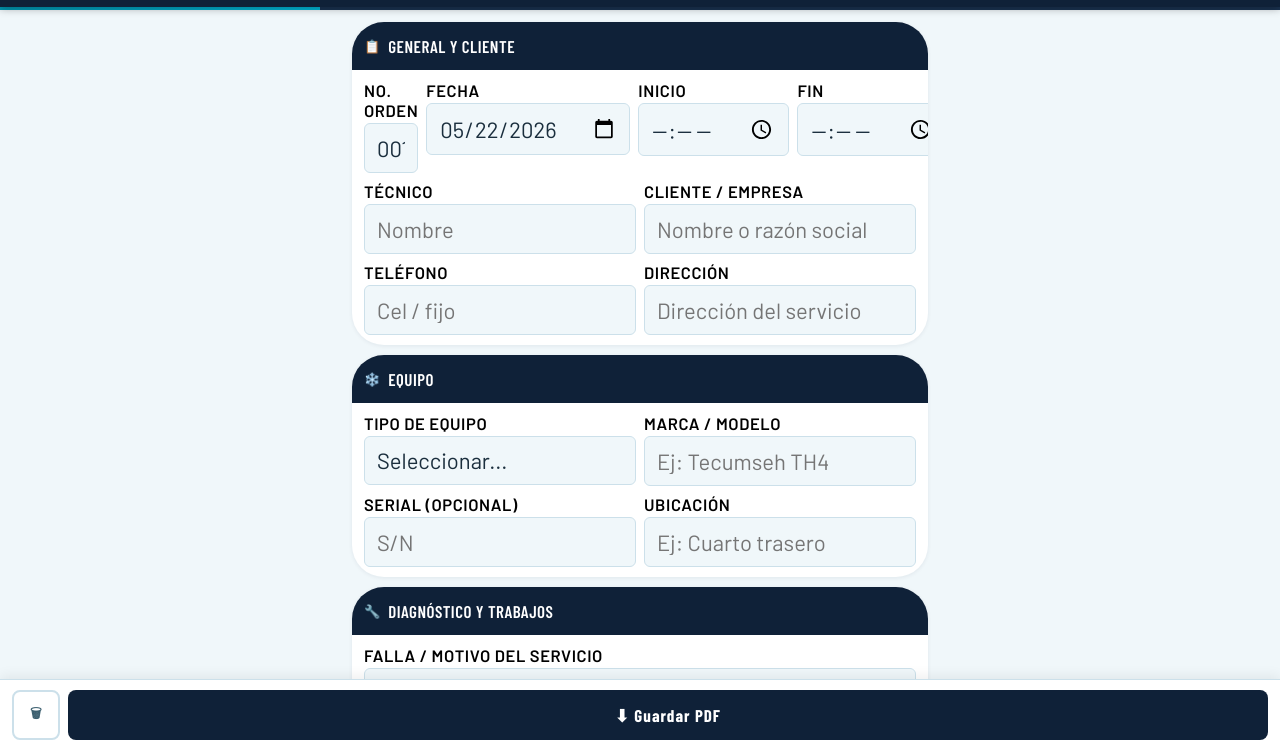
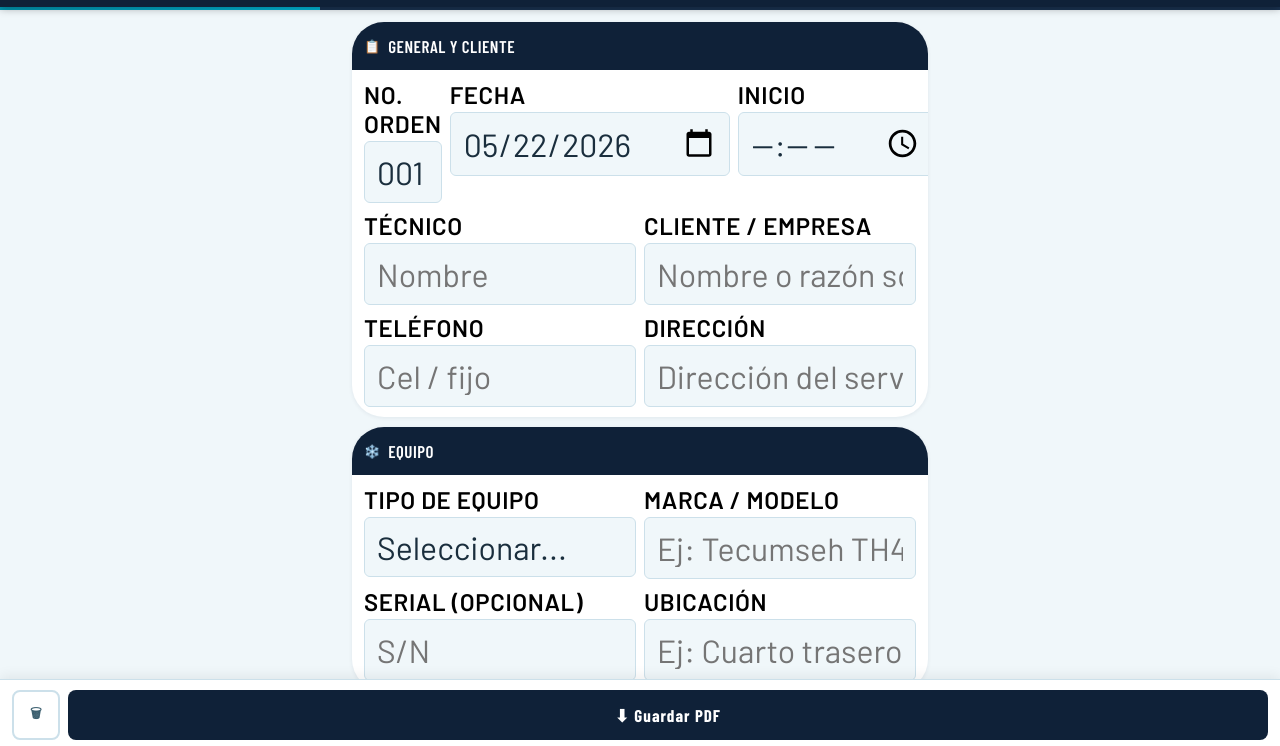
Before and after one commit to salazararley-ai/OT2-VORTICE-, a plain HTML site: page index.html in a window 1280 px wide. Shown: the part 50-796 px from the top of the page. Drawn offline with nearby package versions, Linux system fonts and the light colour scheme.

Commit message:
Update index.html

```diff
--- a/index.html
+++ b/index.html
@@ -12,7 +12,7 @@
   --green:#00c878; --r:32px;
 }
 *{margin:0;padding:0;box-sizing:border-box;}
-html{font-size:22px;}body{background:var(--light);font-family:'Barlow',sans-serif;color:var(--text);font-size:1rem !important;-webkit-text-size-adjust:100%;text-size-adjust:100%;}
+html{font-size:32px;}body{background:var(--light);font-family:'Barlow',sans-serif;color:var(--text);font-size:1rem !important;-webkit-text-size-adjust:100%;text-size-adjust:100%;}
 
 /* HEADER */
 .hdr{background:var(--navy);padding:10px 14px;display:flex;align-items:center;justify-content:space-between;position:sticky;top:0;z-index:99;box-shadow:0 2px 8px rgba(0,0,0,.3);}
```
